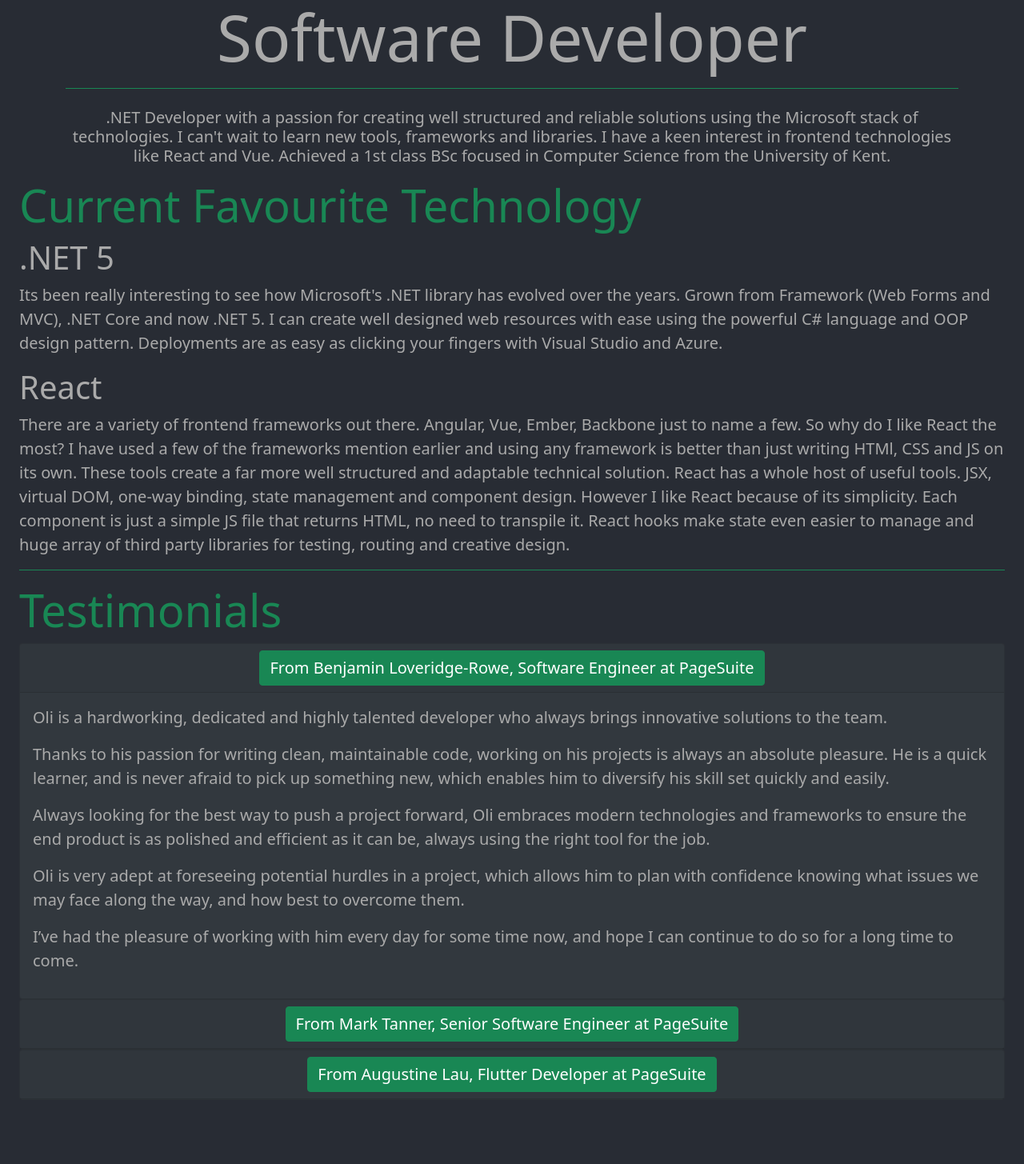
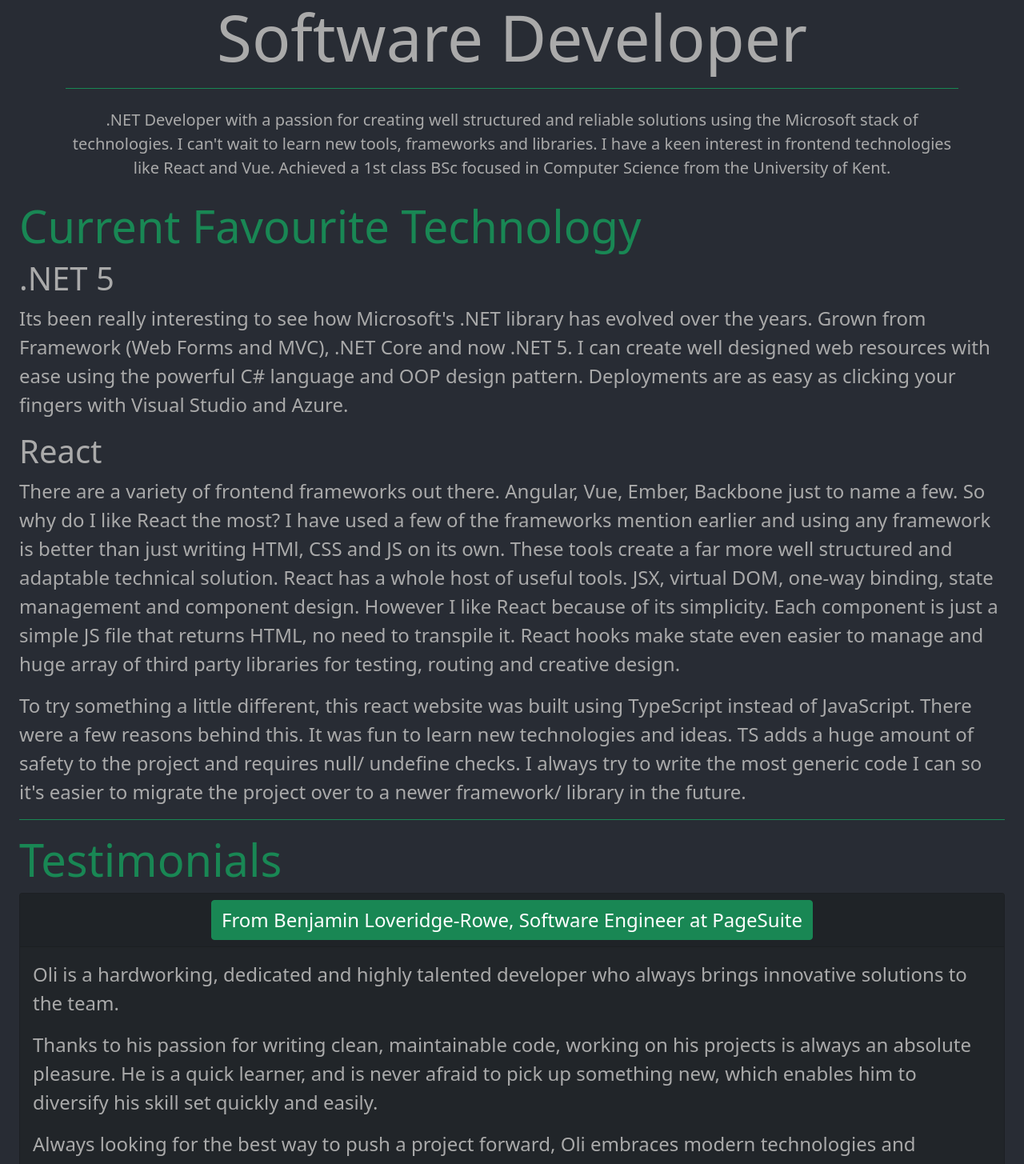
Before and after one commit to OllieRumbol/portfolio, a React (Create React App) app: page /#/ in a window 1280 px wide. Shown: the part 220-1675 px from the top of the page at 80% size. Before the commit the page ends 1619 px from the top, so only its background shows below. Built offline with nearby package versions, Linux system fonts and the light colour scheme.

Commit message:
UI refactor

```diff
--- a/src/components/articles/ArticleCard.tsx
+++ b/src/components/articles/ArticleCard.tsx
@@ -1,6 +1,6 @@
 import Card from 'react-bootstrap/Card';
 import Button from 'react-bootstrap/Button';
-import '../../style/ArticleCard.css';
+import '../../style/Shared.css';
 
 type ArticleCardProps = {
     id: number
@@ -16,8 +16,8 @@
     }
 
     return (
-        <Card className='p-0'>
-            <Card.Body className='cardBody'>
+        <Card className='p-0 cardOutline' bg='dark'>
+            <Card.Body className='colour'>
                 <Card.Title className='display-4 text-center'>{props.headline}</Card.Title>
                 <Card.Text className='fs-4'>{props.snippet}</Card.Text>
                 <Button variant="success" onClick={click}>Read more</Button>
--- a/src/components/articles/ArticleModal.tsx
+++ b/src/components/articles/ArticleModal.tsx
@@ -27,7 +27,7 @@
                 <Modal.Header>
                     <Modal.Title className='display-4 fw-bold'>{headline}</Modal.Title>
                 </Modal.Header>
-                <Modal.Body className='fs-5'>{ReactHtmlParser(body)}</Modal.Body>
+                <Modal.Body className='fs-4'>{ReactHtmlParser(body)}</Modal.Body>
                 <Modal.Footer>
                     <Button variant='success' onClick={handleClose}>Close</Button>
                 </Modal.Footer>
--- a/src/components/articles/ArticlesPage.tsx
+++ b/src/components/articles/ArticlesPage.tsx
@@ -53,9 +53,7 @@
 
     return (
         <Container fluid className='p-4'>
-            <div className='center p-1'>
-                <h1 className='colour display-1'>Articles</h1>
-            </div>
+            <h1 className='text-center p-1 colour display-1'>Articles</h1>
             <hr className='green' />
             <ArticleModal
                 show={showArticleModal}
--- a/src/components/home/HomePage.tsx
+++ b/src/components/home/HomePage.tsx
@@ -15,31 +15,22 @@
           <h1 className='title'>Oliver BOURNE</h1>
           <h1 className='subTitle'>Software Developer</h1>
           <hr className='green' />
-          <h5 className='p-2'>
+          <p className='p-2 fs-5'>
             .NET Developer with a passion for creating well structured and reliable solutions using the Microsoft stack of technologies.
             I can't wait to learn new tools, frameworks and libraries. I have a keen interest in frontend technologies like React and Vue.
             Achieved a 1st class BSc focused in Computer Science from the University of Kent.
-          </h5>
+          </p>
         </Container>
       </Jumbotron>
-      <div>
       <h4 className='colour display-4 text-success'>Current Favourite Technology</h4>
-      </div>
-      <div>
       <h6 className='colour display-6'>.NET 5</h6>
-      </div>
-      <div className='colour fs-5'>
-        <p>
+      <p className='colour fs-4'>
         Its been really interesting to see how Microsoft's .NET library has evolved over the years. Grown from Framework (Web Forms and
         MVC), .NET Core and now .NET 5. I can create well designed web resources with ease using the powerful C# language and OOP design
         pattern. Deployments are as easy as clicking your fingers with Visual Studio and Azure.
       </p>
-      </div>
-      <div>
       <h6 className='colour display-6'>React</h6>
-      </div>
-      <div className='colour fs-5'>
-        <p>
+      <p className='colour fs-4'>
         There are a variety of frontend frameworks out there. Angular, Vue, Ember, Backbone just to name a few. So why do I like React the
         most? I have used a few of the frameworks mention earlier and using any framework is better than just writing HTMl, CSS and JS on
         its own. These tools create a far more well structured and adaptable technical solution. React has a whole host of useful tools.
@@ -47,78 +38,80 @@
         component is just a simple JS file that returns HTML, no need to transpile it. React hooks make state even easier to manage and
         huge array of third party libraries for testing, routing and creative design.
       </p>
-      </div>
+      <p className='colour fs-4'>
+        To try something a little different, this react website was built using TypeScript instead of JavaScript. There were a few reasons
+        behind this. It was fun to learn new technologies and ideas. TS adds a huge amount of safety to the project and requires null/
+        undefine checks. I always try to write the most generic code I can so it's easier to migrate the project over to a newer framework/
+        library in the future.
+      </p>
       <hr className='green' />
-      <div>
       <h4 className='colour display-4 text-success'>Testimonials</h4>
-      </div>
-      <div>
       <Accordion defaultActiveKey="0">
-          <Card className='cardColour colour'>
+        <Card bg='dark' className='colour'>
           <Card.Header className='text-center'>
-              <Accordion.Toggle className='fs-5' as={Button} variant="success" eventKey="0">
+            <Accordion.Toggle className='fs-4' as={Button} variant="success" eventKey="0">
               From Benjamin Loveridge-Rowe, Software Engineer at PageSuite
             </Accordion.Toggle>
           </Card.Header>
           <Accordion.Collapse eventKey="0">
             <Card.Body>
-                <p className='fs-5'>
+              <p className='fs-4'>
                 Oli is a hardworking, dedicated and highly talented developer who always brings innovative solutions to the team.
               </p>
-                <p className='fs-5'>
+              <p className='fs-4'>
                 Thanks to his passion for writing clean, maintainable code, working on his projects is always an absolute pleasure.
                 He is a quick learner, and is never afraid to pick up something new, which enables him to diversify his skill set
                 quickly and easily.
               </p>
-                <p className='fs-5'>
+              <p className='fs-4'>
                 Always looking for the best way to push a project forward, Oli embraces modern technologies and frameworks to ensure
                 the end product is as polished and efficient as it can be, always using the right tool for the job.
               </p>
-                <p className='fs-5'>
+              <p className='fs-4'>
                 Oli is very adept at foreseeing potential hurdles in a project, which allows him to plan with confidence knowing what
                 issues we may face along the way, and how best to overcome them.
               </p>
-                <p className='fs-5'>
+              <p className='fs-4'>
                 I’ve had the pleasure of working with him every day for some time now, and hope I can continue to do so for a long
                 time to come.
               </p>
             </Card.Body>
           </Accordion.Collapse>
         </Card>
-          <Card className='cardColour colour'>
+        <Card bg='dark' className='colour'>
           <Card.Header className='text-center'>
-              <Accordion.Toggle className='fs-5' as={Button} variant="success" eventKey="1">
+            <Accordion.Toggle className='fs-4' as={Button} variant="success" eventKey="1">
               From Mark Tanner, Senior Software Engineer at PageSuite
             </Accordion.Toggle>
           </Card.Header>
           <Accordion.Collapse eventKey="1">
             <Card.Body>
-                <p className='fs-5'>
+              <p className='fs-4'>
                 The first thing that comes to mind when describing Ollie is his passion. He really cares about what he is working on
                 and will always fight to make his projects as good as they possibly can be. Ollie has a great understanding of C# &
                 .Net, as well as amazing frontend skills, especially in vue.js.
               </p>
-                <p className='fs-5'>
+              <p className='fs-4'>
                 Ollie is hardworking, loyal, highly intelligence but also very humble, he will always be the first to admit when he is
                 wrong. His communication skills are top notch and he makes friends with everyone he meets.
               </p>
             </Card.Body>
           </Accordion.Collapse>
         </Card>
-          <Card className='cardColour colour'>
+        <Card bg='dark' className='colour'>
           <Card.Header className='text-center'>
-              <Accordion.Toggle className='fs-5' as={Button} variant="success" eventKey="2">
+            <Accordion.Toggle className='fs-4' as={Button} variant="success" eventKey="2">
               From Augustine Lau, Flutter Developer at PageSuite
             </Accordion.Toggle>
           </Card.Header>
           <Accordion.Collapse eventKey="2">
             <Card.Body>
-                <p className='fs-5'>
+              <p className='fs-4'>
                 It’s been an absolute pleasure working with Oliver. He is a very competent and highly skilled backend developer
                 who has excellent problem solving and communication skills. He has taken an overwhelming amount of additional
                 responsibilities outside of what you would expect from a junior developer, he really goes above and beyond.
               </p>
-                <p className='fs-5'>
+              <p className='fs-4'>
                 I have worked with Oliver on many projects. He has an excellent ability to adapt to different situations, coming up
                 with very effective and logical solutions to short sighted problems that has occurred numerous times in past projects.
                 Oliver would be an extremely valuable asset of any team he joins.
@@ -128,7 +121,6 @@
         </Card>
       </Accordion>
     </div>
-    </div>
   );
 }
 
--- a/src/style/ArticleCard.css
+++ /dev/null
@@ -1,5 +0,0 @@
-.cardBody{
-    box-shadow: 0px 1px 4px 0.5px #198754;
-    background-color: #32383e;
-    color: #aaa;
-}
--- a/src/style/Home.css
+++ b/src/style/Home.css
@@ -23,7 +23,3 @@
 .carousel-control-prev, .carousel-control-next {
     display: none !important;
 }
-
-.cardColour{
-    background-color: #32383e !important;
-}
--- a/src/style/ProjectCard.css
+++ b/src/style/ProjectCard.css
@@ -1,23 +1,3 @@
-.cardAll{
-    box-shadow: 0px 1px 4px 0.5px #198754;
-}
-
-.cardHeader{
-    padding: 0.5rem 1rem;
-    margin-bottom: 0;
-    background-color: #515960 !important;
-    border-bottom: 1px solid rgba(0, 0, 0, 0.6);
-    color: #aaa;
-    text-align: center;
-}
-
-.cardBody{
-    flex: 1 1 auto;
-    padding: 1rem 1rem;
-    background-color: #32383e;
-    color: #aaa;
-}
-
 img{
     float: right;
     height: 15%;
--- a/src/style/Projects.css
+++ /dev/null
@@ -1,3 +0,0 @@
-.projectText{
-    color: #aaa;
-}
--- a/src/style/Shared.css
+++ b/src/style/Shared.css
@@ -1,7 +1,7 @@
-.center{
-    text-align: center;
-}
-
 .colour{
     color: #aaa;
 }
+
+.cardOutline{
+    box-shadow: 0px 1px 4px 0.5px #198754;
+}
```
Also changed, not shown: src/components/aboutMe/AboutMePage.tsx (+15 -40 lines), src/components/projects/ProjectCard.tsx (+10 -17 lines), src/components/projects/ProjectsPage.tsx (+9 -16 lines). Lines whose indentation alone changed are shown as unchanged.
